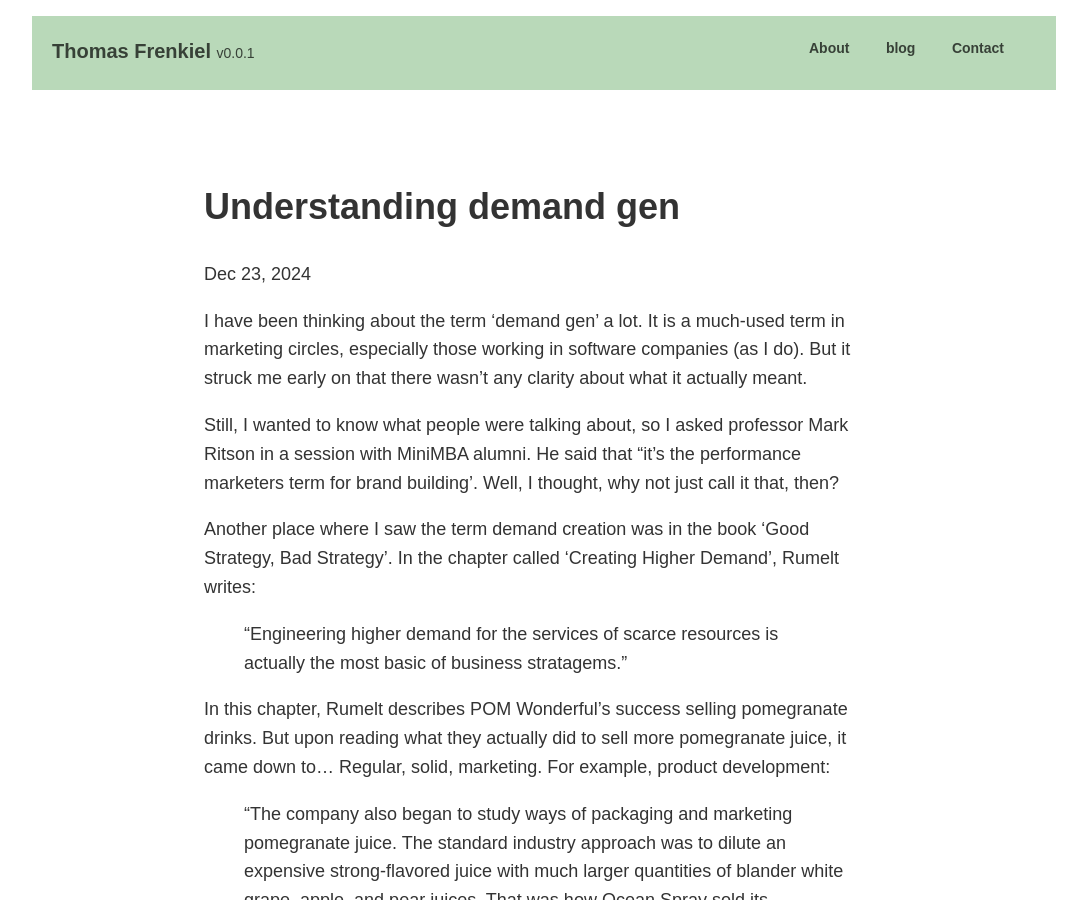
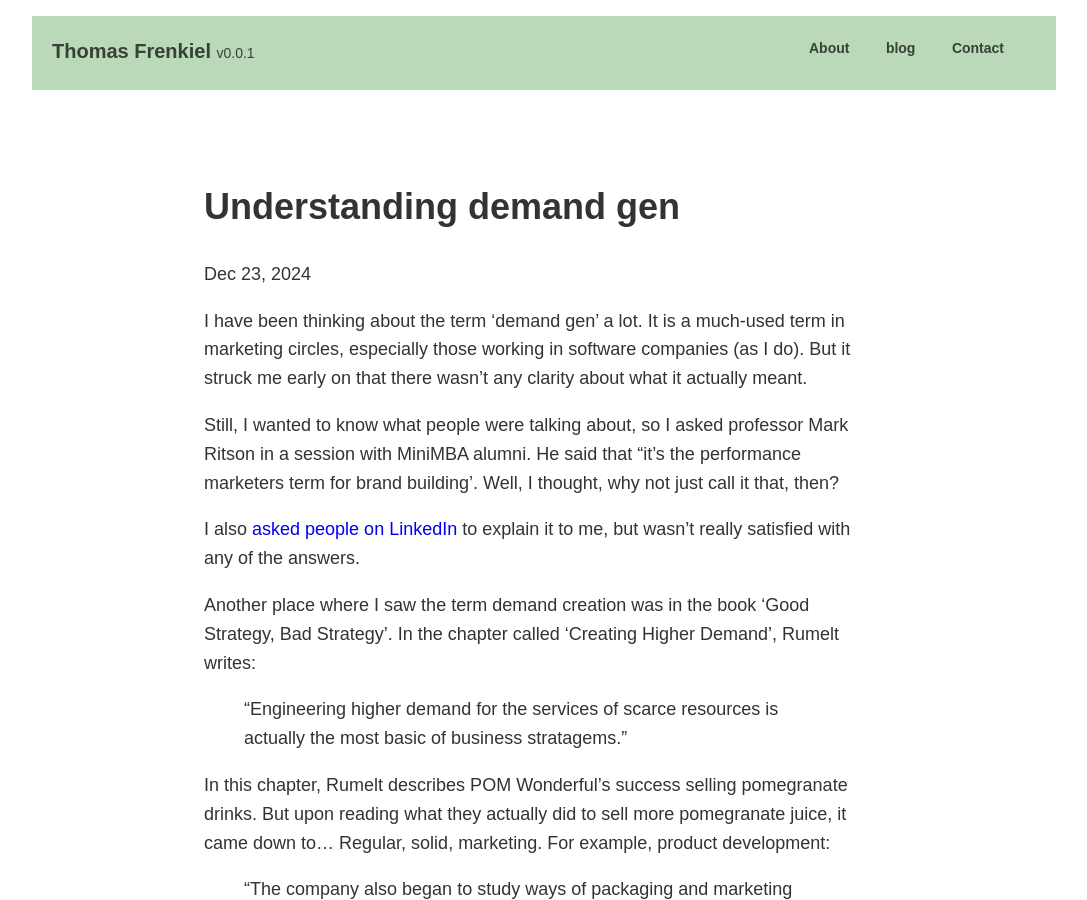
Before and after one commit to tfrenkiel040/website, a Jekyll site: the page built from _posts/2024-12-24-demand-gen.md, in a window 1280 px wide and 900 px high. Shown: the whole window, without its empty margins (96-1183 px from the left). Built offline with Jekyll 4.4.1, drawn with Linux system fonts in a browser that asks for light colours.

Commit message:
Update 2024-12-24-demand-gen.md

```diff
--- a/_posts/2024-12-24-demand-gen.md
+++ b/_posts/2024-12-24-demand-gen.md
@@ -9,6 +9,8 @@ categories: marketing
 I have been thinking about the term ‘demand gen’ a lot. It is a much-used term in marketing circles, especially those working in software companies (as I do). But it struck me early on that there wasn’t any clarity about what it actually meant.
 
 Still, I wanted to know what people were talking about, so I asked professor Mark Ritson in a session with MiniMBA alumni. He said that “it’s the performance marketers term for brand building’. Well, I thought, why not just call it that, then?
+
+I also [asked people on LinkedIn](https://www.linkedin.com/posts/thomasfrenkiel_demandgeneration-marketing-activity-7223673367113961473-pXz-){:target="_blank" rel="noopener noreferrer"} to explain it to me, but wasn't really satisfied with any of the answers.
 
 Another place where I saw the term demand creation was in the book ‘Good Strategy, Bad Strategy’. In the chapter called ‘Creating Higher Demand’, Rumelt writes:
 
```
